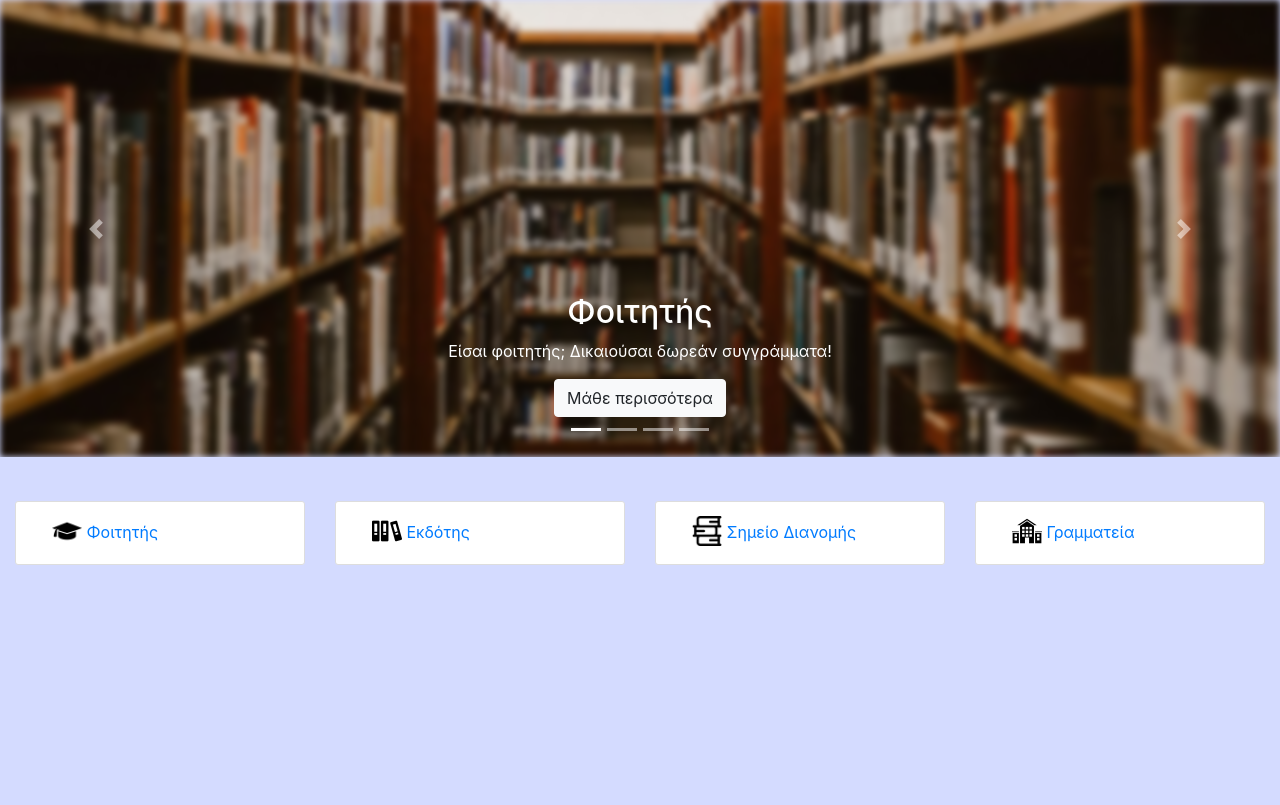
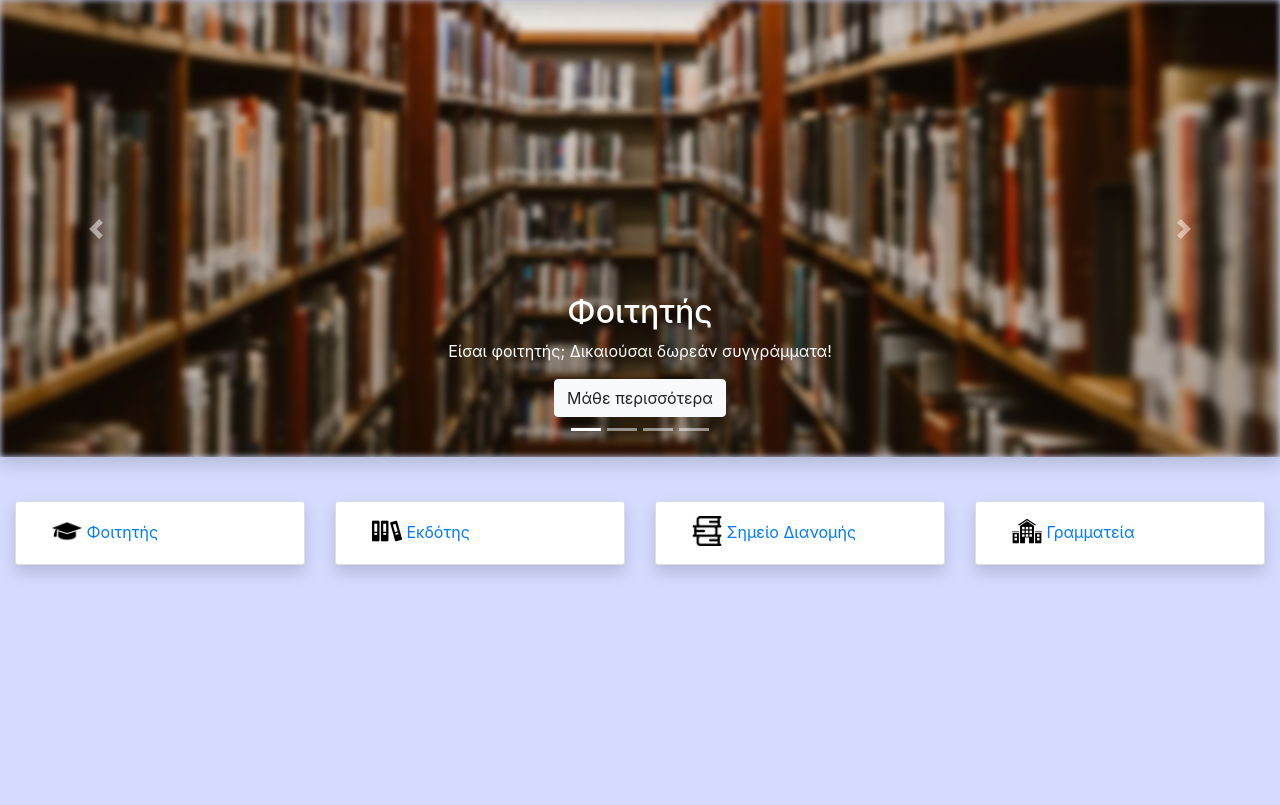
Before and after one commit to pelekoudasq/eudoxus, a Django app: page / in a window 1280 px wide. Shown: the part 83-888 px from the top of the page. Run offline with Django 3.2, Linux system fonts and the light colour scheme; some libraries are stand-ins or nearby versions.

Commit message:
shadows and polish

```diff
--- a/users/templates/users/about.html
+++ b/users/templates/users/about.html
@@ -1,7 +1,7 @@
 {% extends "users/base.html"%}
 {% load static %}
 {% block content %}
-	<div class="content-section container">
+	<div class="content-section container shadow mb-6">
 		<div class="col-md-12">
 			<div class="border-bottom pt-3">
 				<p class="h4 text-center">Βοήθεια</p>
--- a/users/templates/users/announcements.html
+++ b/users/templates/users/announcements.html
@@ -1,7 +1,7 @@
 {% extends "users/base.html"%}
 {% load static %}
 {% block content %}
-	<div class="content-section container">
+	<div class="content-section container shadow mb-6">
 		<div class="border-bottom pt-3">
 			<p class="h4 text-center">Νέα - Ανακοινώσεις</p>
 		</div>
--- a/users/templates/users/base.html
+++ b/users/templates/users/base.html
@@ -17,7 +17,7 @@
 	<title>Εύδοξος</title>
 </head>
 <body>
-	<header class="site-header sticky-top">
+	<header class="site-header sticky-top shadow mb-6">
 		<nav class="navbar navbar-expand-lg navbar-dark bg-steel " id="top-nav">
 			<button class="navbar-toggler" type="button" data-toggle="collapse" data-target="#navbarToggle-top" aria-controls="navbarToggle-top" aria-expanded="false" aria-label="Toggle navigation">
 			<span class="navbar-toggler-icon"></span>
--- a/users/templates/users/contact.html
+++ b/users/templates/users/contact.html
@@ -1,7 +1,7 @@
 {% extends "users/base.html"%}
 {% load crispy_forms_tags %}
 {% block content %}
-		<div class="content-section container">
+		<div class="content-section container shadow mb-6">
 			<div class="border-bottom pt-3">
 				<p class="h4 text-center">Επικοινωνία</p>
 			</div>
--- a/users/templates/users/display.html
+++ b/users/templates/users/display.html
@@ -3,7 +3,7 @@
 {% load static %}
 {% load i18n %}
 {% block content %}
-	<div class="content-section container">
+	<div class="content-section container shadow mb-6">
 		<div class="col-md-12">
 			<div class="border-bottom pt-3">
 				<p class="h4 text-center">Συγγράμματα</p>
--- a/users/templates/users/exchange.html
+++ b/users/templates/users/exchange.html
@@ -1,7 +1,7 @@
 {% extends "users/base.html"%}
 {% load static %}
 {% block content %}
-	<div class="content-section container">
+	<div class="content-section container shadow mb-6">
 		<div class="col-md-12">
 			<div class="border-bottom pt-3">
 				<p class="h4 text-center">Ανταλλαγές Συγγραμμάτων</p>
--- a/users/templates/users/home.html
+++ b/users/templates/users/home.html
@@ -105,7 +105,7 @@
 			</div>
 		</div>
 	</div>-->
-	<div id="carousel" class="carousel slide carousel-fade" data-ride="carousel" data-interval="400000">
+	<div id="carousel" class="carousel slide carousel-fade shadow mb-6" data-ride="carousel" data-interval="400000">
 		<ol class="carousel-indicators">
 			<li data-target="#carousel" data-slide-to="0" class="active"></li>
 			<li data-target="#carousel" data-slide-to="1"></li>
@@ -194,22 +194,22 @@
 	<br>
 	<div class="row mx-0">
 		<div class="col-sm-3">
-			<div class="content-section">
+			<div class="content-section shadow mb-6">
 				<a class="nav-link active" id="student-tab" data-toggle="tab" href="#student" role="tab" aria-controls="student" aria-selected="true"><img style="display: inline-block; height: 30px; margin-top: -5px" src="{% static '/students-cap.png' %}"> Φοιτητής</a>
 			</div>
 		</div>
 		<div class="col-sm-3">
-			<div class="content-section">
+			<div class="content-section shadow mb-6">
 				<a class="nav-link" id="publisher-tab" data-toggle="tab" href="#publisher" role="tab" aria-controls="publisher" aria-selected="false"><img style="display: inline-block; height: 30px; margin-top: -5px" src="{% static '/library.png' %}"> Εκδότης</a>
 			</div>
 		</div>
 		<div class="col-sm-3">
-			<div class="content-section">
+			<div class="content-section shadow mb-6">
 				<a class="nav-link" id="distributer-tab" data-toggle="tab" href="#distributer" role="tab" aria-controls="distributer" aria-selected="false"><img style="display: inline-block; height: 30px; margin-top: -5px" src="{% static '/stack-of-books.png' %}"> Σημείο Διανομής</a>
 			</div>
 		</div>
 		<div class="col-sm-3">
-			<div class="content-section">
+			<div class="content-section shadow mb-6">
 				<a class="nav-link" id="secretary-tab" data-toggle="tab" href="#secretary" role="tab" aria-controls="secretary" aria-selected="false"><img style="display: inline-block; height: 30px; margin-top: -5px" src="{% static '/school-building.png' %}"> Γραμματεία</a>
 			</div>
 		</div>
--- a/users/templates/users/login.html
+++ b/users/templates/users/login.html
@@ -4,7 +4,7 @@
 <div class="container">
 	<div class="row">
 		<div class="col-sm-4 mycontent-left"></div>
-		<div class="content-section col-sm-4">
+		<div class="content-section col-sm-4 shadow mb-6">
 			<form method="POST">
 				{% csrf_token %}
 				<fieldset class="form-group">
--- a/users/templates/users/order.html
+++ b/users/templates/users/order.html
@@ -3,7 +3,7 @@
 {% load static %}
 {% load i18n %}
 {% block content %}
-	<div class="content-section container">
+	<div class="content-section container shadow mb-6">
 		<div class="col-md-12">
 			<div class="border-bottom pt-3">
 				<p class="h4 text-center">Δήλωση Συγγραμμάτων</p>
--- a/users/templates/users/profile.html
+++ b/users/templates/users/profile.html
@@ -1,8 +1,8 @@
 {% extends "users/base.html"%}
 {% load crispy_forms_tags %}
 {% block content %}
-	<div class="col-md-12 container">
-		<div class="content-section">
+	<div class="content-section container shadow mb-6">
+		<div class="col-md-12">
 			<h3>Καλώς ήρθες {{ user.username }}!</h3>
 			<form method="POST">
 				{% csrf_token %}
@@ -14,7 +14,7 @@
 					<button class="btn btn-outline-info" type="submit">Αποθήκευση</button>
 				</div>
 			</form>
-			<div class="border-bottom pt-3">
+			<div class="border-top pt-3">
 				<nav class="small" aria-label="breadcrumb">
 					<ol class="breadcrumb">
 						<li class="breadcrumb-item"><a href="{% url 'users-home' %}">Αρχική</a></li>
--- a/users/templates/users/publisher.html
+++ b/users/templates/users/publisher.html
@@ -1,7 +1,7 @@
 {% extends "users/base.html"%}
 {% load static %}
 {% block content %}
-	<div class="content-section">
+	<div class="content-section shadow mb-6">
 		<div class="col-md-12">
 			<div class="border-bottom pt-3">
 				<p class="h4 text-center">Εφαρμογή Εκδότη</p>
--- a/users/templates/users/register.html
+++ b/users/templates/users/register.html
@@ -4,7 +4,7 @@
 	<div class="container">
 	<div class="row">
 		<div class="col-md-2"></div>
-		<div class="content-section col-md-8">
+		<div class="content-section col-md-8 shadow mb-6">
 			<form method="POST">
 				{% csrf_token %}
 				<fieldset class="form-group">
```
Also changed, not shown: users/templates/users/logout.html (+10 -2 lines), sdi1500128.sqlite3.
